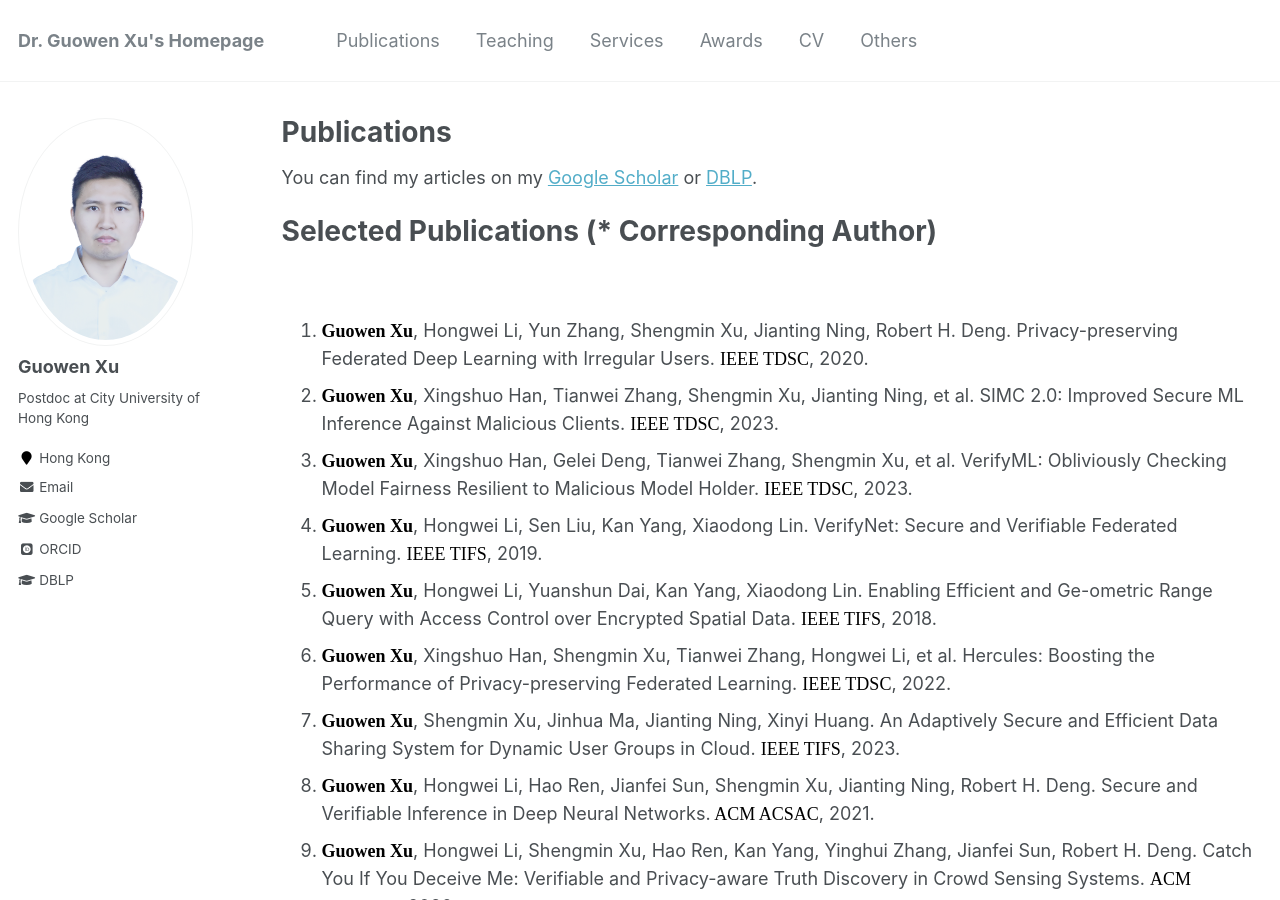
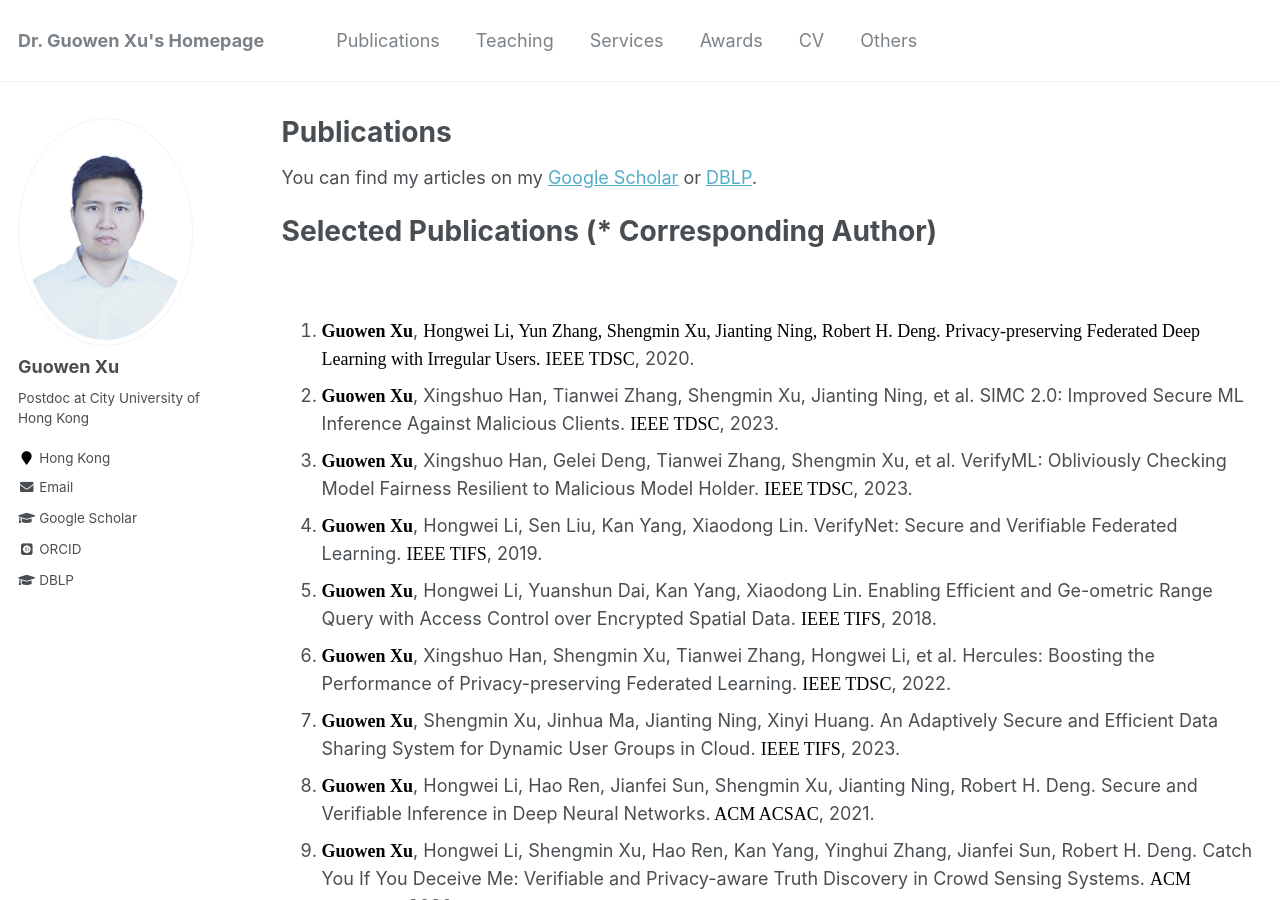
Before and after one commit to Guowen-xu/guowen-xu.github.io, a Jekyll site: the page built from _pages/publications.md, in a window 1280 px wide and 900 px high. Built offline with Jekyll 4.4.1, drawn with Linux system fonts in a browser that asks for light colours; some web fonts are replaced.

Commit message:
Update publications.md

```diff
--- a/_pages/publications.md
+++ b/_pages/publications.md
@@ -14,7 +14,7 @@ You can find my articles on my [Google Scholar](https://scholar.google.com.hk/ci
 
 
 
-1. **<font face="Times New Roman" color=black size=4> Guowen Xu</font>**, Hongwei Li, Yun Zhang, Shengmin Xu, Jianting Ning, Robert H. Deng. Privacy-preserving Federated Deep Learning with Irregular Users. <font face="Times New Roman" color=black size=4> IEEE TDSC</font>, 2020.
+1. **<font face="Times New Roman" color=black size=4> Guowen Xu</font>**, <font face="Times New Roman" color=black size=4> Hongwei Li, Yun Zhang, Shengmin Xu, Jianting Ning, Robert H. Deng. Privacy-preserving Federated Deep Learning with Irregular Users.</font> <font face="Times New Roman" color=black size=4> IEEE TDSC</font>, 2020.
 2. **<font face="Times New Roman" color=black size=4> Guowen Xu</font>**, Xingshuo Han, Tianwei Zhang, Shengmin Xu, Jianting Ning, et al. SIMC 2.0: Improved Secure ML Inference Against Malicious Clients. <font face="Times New Roman" color=black size=4> IEEE TDSC</font>, 2023.
 3. **<font face="Times New Roman" color=black size=4> Guowen Xu</font>**, Xingshuo Han, Gelei Deng, Tianwei Zhang, Shengmin Xu, et al. VerifyML: Obliviously Checking Model Fairness Resilient to Malicious Model Holder. <font face="Times New Roman" color=black size=4> IEEE TDSC</font>, 2023.
 4. **<font face="Times New Roman" color=black size=4> Guowen Xu</font>**, Hongwei Li, Sen Liu, Kan Yang, Xiaodong Lin. VerifyNet: Secure and Verifiable Federated Learning. <font face="Times New Roman" color=black size=4> IEEE TIFS</font>, 2019.
```
